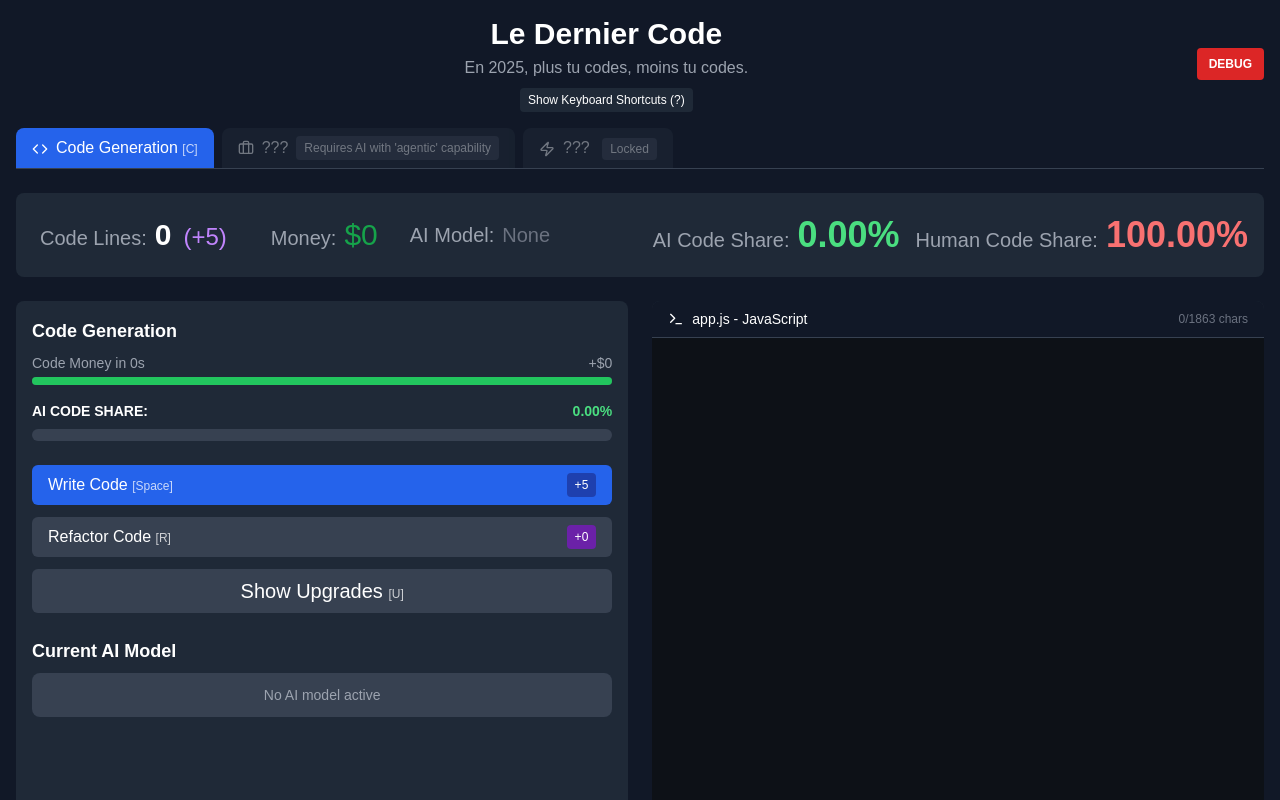
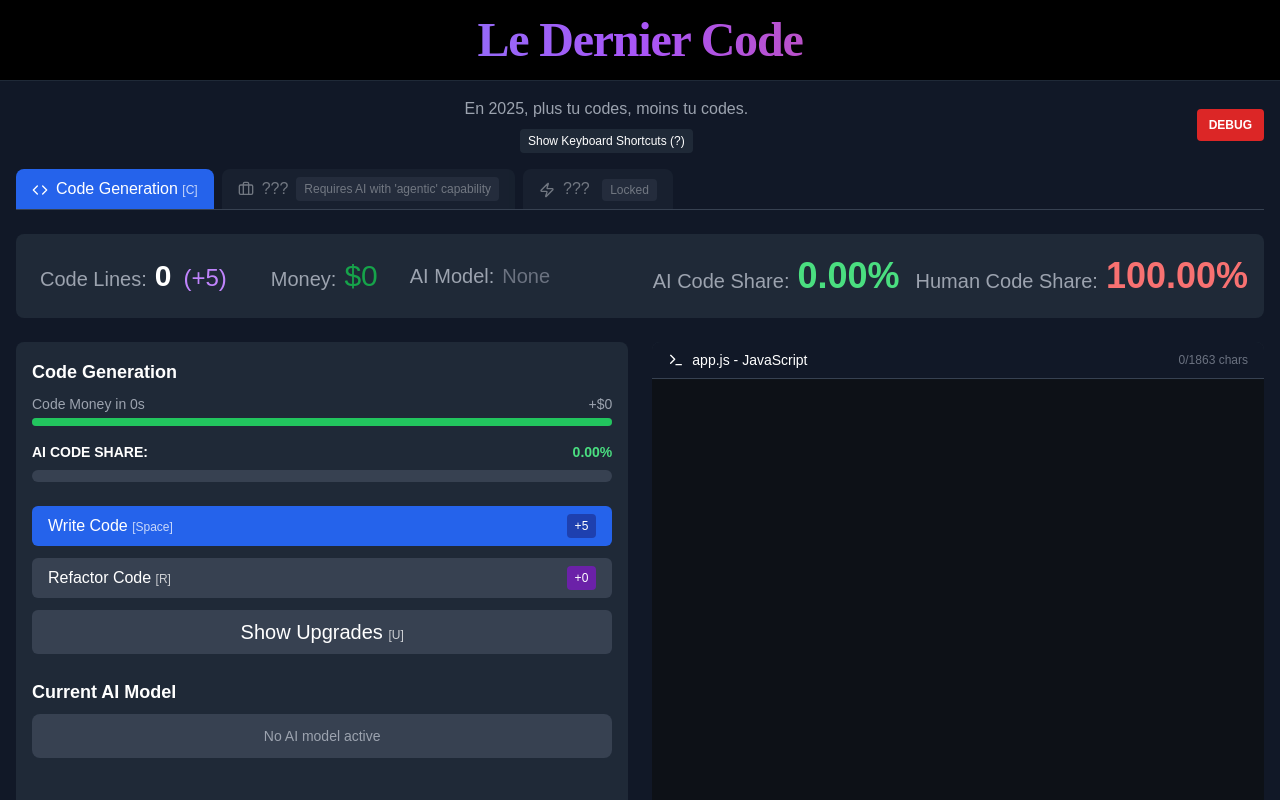
Before and after one commit to PLNech/DernierCode, a Next.js app: page / in a window 1280 px wide. Shown: the top 800 px of the page. Built offline with nearby package versions, Linux system fonts and the light colour scheme.

Commit message:
Layout and fixes

```diff
--- a/app/page.tsx
+++ b/app/page.tsx
@@ -1,9 +1,15 @@
-import TheLastCodeGame from '../components/TheLastCodeGame';
+import DernierCode from '../components/DernierCode';
+import Header from '../components/Header';
+import Footer from '../components/Footer';
 
 export default function Home() {
   return (
-    <main className="min-h-screen bg-black">
-      <TheLastCodeGame />
+    <main className="min-h-screen bg-black flex flex-col">
+      <Header />
+      <div className="flex-grow">
+        <DernierCode />
+      </div>
+      <Footer />
     </main>
   )
 }
--- a/components/TheLastCodeGame.tsx
+++ b/components/DernierCode.tsx
@@ -1,4 +1,4 @@
-// components/TheLastCodeGame.tsx
+// components/DernierCode.tsx
 "use client";
 import React, { useState, useEffect, useRef } from 'react';
 import { Terminal, Code, Users, PieChart, Zap, Cpu, Briefcase } from 'lucide-react';
@@ -687,18 +687,18 @@ const syntaxHighlight = (code: string) => {
       /(\/\/.*|\/\*[\s\S]*?\*\/|#.*)/g,
       '<span class="text-green-500">$1</span>'
     );
-
-    // Replace strings - be careful with escaped quotes
-    highlightedCode = highlightedCode.replace(
-      /(['"`])(?:\\\1|.)*?\1/g,
-      match => `<span class="text-yellow-300">${match}</span>`
-    );
-
-    // Replace numbers
-    highlightedCode = highlightedCode.replace(
-      /\b(\d+(?:\.\d+)?)\b/g,
-      '<span class="text-purple-300">$1</span>'
-    );
+    //
+    // // Replace strings - be careful with escaped quotes
+    // highlightedCode = highlightedCode.replace(
+    //   /(['"`])(?:\\\1|.)*?\1/g,
+    //   match => `<span class="text-yellow-300">${match}</span>`
+    // );
+    //
+    // // Replace numbers
+    // highlightedCode = highlightedCode.replace(
+    //   /\b(\d+(?:\.\d+)?)\b/g,
+    //   '<span class="text-purple-300">$1</span>'
+    // );
 
     // Replace keywords (basic list)
     const keywords = [
@@ -724,7 +724,7 @@ const syntaxHighlight = (code: string) => {
   }
 };
 
-const TheLastCodeGame = () => {
+const DernierCode = () => {
   // Game state
   const [codeLines, setCodeLines] = useState(0);
   const [incrementFactor, setIncrementFactor] = useState(5);
@@ -1025,7 +1025,9 @@ const TheLastCodeGame = () => {
       setIncrementFactor(prev => prev + bonus);
 
       // Reset the code lines counter but keep the current code display
-      setCodeLines(0);
+      setTypingPosition(0);
+      setCurrentCodeText('');
+      updateHighlightedText('');
 
       // Don't reset typing position or current code - just update AI code share
       // updateAICodeShare();
@@ -1530,8 +1532,7 @@ const TheLastCodeGame = () => {
     >
       <div className="flex justify-between items-center mb-4">
         <div className="text-center flex-grow">
-          <h1 className="text-3xl font-bold mb-1">Le Dernier Code</h1>
-          <p className="text-gray-400">En 2025, plus tu codes, moins tu codes.</p>
+          <h2 className="text-gray-400">En 2025, plus tu codes, moins tu codes.</h2>
           <button
             className="mt-2 text-xs bg-gray-800 hover:bg-gray-700 px-2 py-1 rounded"
             onClick={() => setShowShortcutHelp(!showShortcutHelp)}
@@ -2132,4 +2133,4 @@ const TheLastCodeGame = () => {
 );
 };
 
-export default TheLastCodeGame;
+export default DernierCode;
--- /dev/null
+++ b/components/Footer.tsx
@@ -0,0 +1,10 @@
+// components/Footer.tsx
+export default function Footer() {
+  return (
+    <footer className="w-full py-3 text-center text-gray-400 text-sm bg-black border-t border-gray-800">
+      <p className="font-['Geist_Mono_Variable']">
+        By <a className="text-blue-300 underline" href="https://me.plnech.fr">PLN</a> & Claude 3.7 - v0.2.0 - <span className="inline-block">©</span> who knows
+      </p>
+    </footer>
+  );
+}
--- /dev/null
+++ b/components/Header.tsx
@@ -0,0 +1,48 @@
+// components/Header.tsx
+'use client'
+import { useState, useEffect } from 'react';
+
+export default function Header() {
+  const [glitchedTitle, setGlitchedTitle] = useState("Le Dernier Code");
+0
+  useEffect(() => {
+    const glitchText = () => {
+      // Original text
+      const originalText = "Le Dernier Code";
+
+      // Randomly decide if we'll glitch this interval
+      if (Math.random() < 0.3) {
+        let newText = originalText;
+
+        // Maybe glitch 'i' to '1'
+        if (Math.random() < 0.5) {
+          newText = newText.replace('i', '1');
+        }
+
+        // Maybe glitch 'o' to '0'
+        if (Math.random() < 0.5) {
+          newText = newText.replace('o', '0');
+        }
+
+        setGlitchedTitle(newText);
+      } else {
+        // Reset to original
+        setGlitchedTitle(originalText);
+      }
+    };
+
+    // Set up interval for glitching
+    const glitchInterval = setInterval(glitchText, 2000 + Math.random() * 3000);
+
+    // Clean up
+    return () => clearInterval(glitchInterval);
+  }, []);
+
+  return (
+    <header className="w-full py-4 bg-black border-b border-gray-800">
+      <h1 className="text-4xl md:text-5xl font-bold text-center bg-gradient-to-r from-blue-400 via-purple-500 to-red-500 text-transparent bg-clip-text font-['Geist_Variable'] tracking-tight">
+        {glitchedTitle}
+      </h1>
+    </header>
+  );
+}
```
